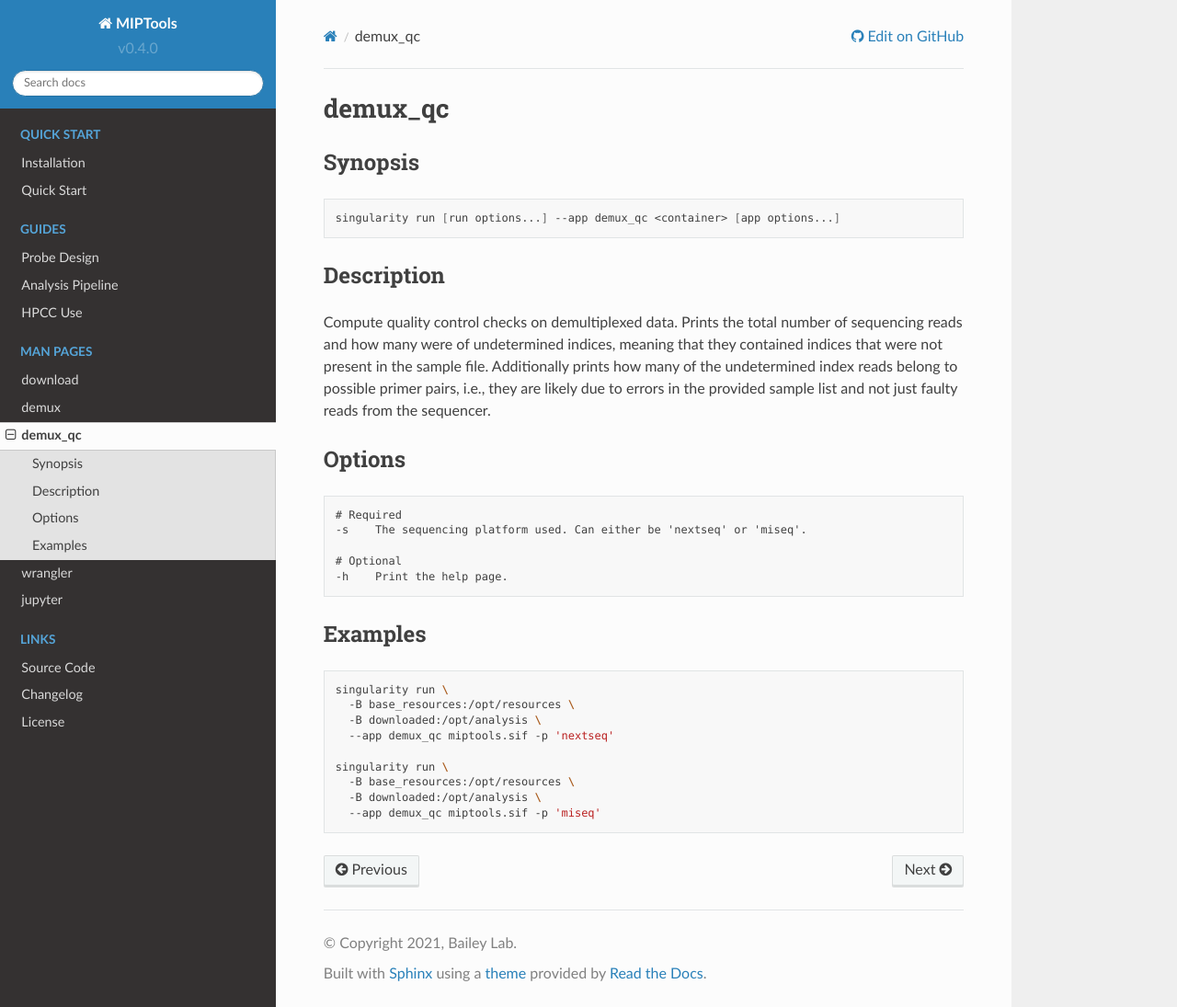
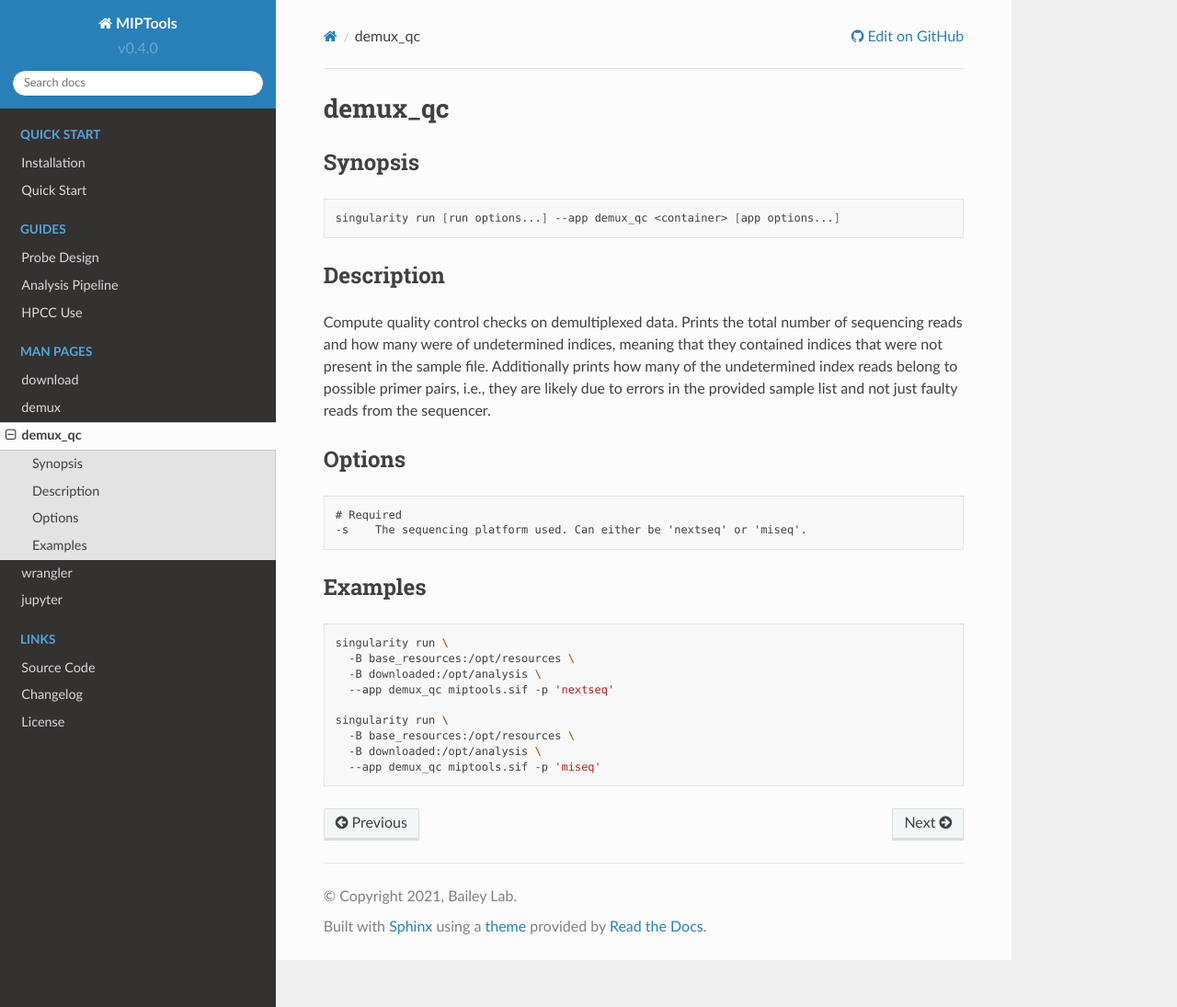
Before and after one commit to bailey-lab/MIPTools, a Sphinx documentation site: the page built from docs/app-reference/demux-qc-app.rst, in a window 1280 px wide and 1095 px high. Shown: the whole window at 92% size. Built offline with Sphinx 7.4.7 and the Read the Docs theme 2.0.0, drawn with Linux system fonts in a browser that asks for light colours.

Commit message:
Remove `-h` flag and update license year
Part of #48

```diff
--- a/docs/app-reference/demux-app.rst
+++ b/docs/app-reference/demux-app.rst
@@ -30,9 +30,6 @@ Options
 	# Required
 	-s    Path to the sample sheet for demultiplexing.
 
-	# Optional
-	-h    Print the help page.
-
 Sample Sheet
 ------------
 
--- a/docs/app-reference/demux-qc-app.rst
+++ b/docs/app-reference/demux-qc-app.rst
@@ -24,9 +24,6 @@ Options
 	# Required
 	-s    The sequencing platform used. Can either be 'nextseq' or 'miseq'.
 
-	# Optional
-	-h    Print the help page.
-
 Examples
 ========
 
--- a/docs/app-reference/download-app.rst
+++ b/docs/app-reference/download-app.rst
@@ -20,9 +20,6 @@ Options
 
 	# Required
 	-r    The run ID of the data to download.
-
-	# Optional
-	-h    Print the help page.
 
 Download Destination
 --------------------
--- a/docs/app-reference/jupyter-app.rst
+++ b/docs/app-reference/jupyter-app.rst
@@ -21,7 +21,6 @@ Options
 
 	# Optional
 	-d    The notebook directory.
-	-h    Print the help page.
 	-p    The port to be used to load the Jupyter Notebook.
 
 Examples
--- a/docs/app-reference/wrangler-app.rst
+++ b/docs/app-reference/wrangler-app.rst
@@ -29,7 +29,6 @@ Options
 
 	# Optional
 	-c    Number of available processors to use.
-	-h    Print the help page.
 	-k    Keep intermediate files generated by MIPWrangler.
 	-m    Minimum capture length for stitching excluding probe arms.
 	-n    Starting number for MIP server.
```
Also changed, not shown: 1 other file.
